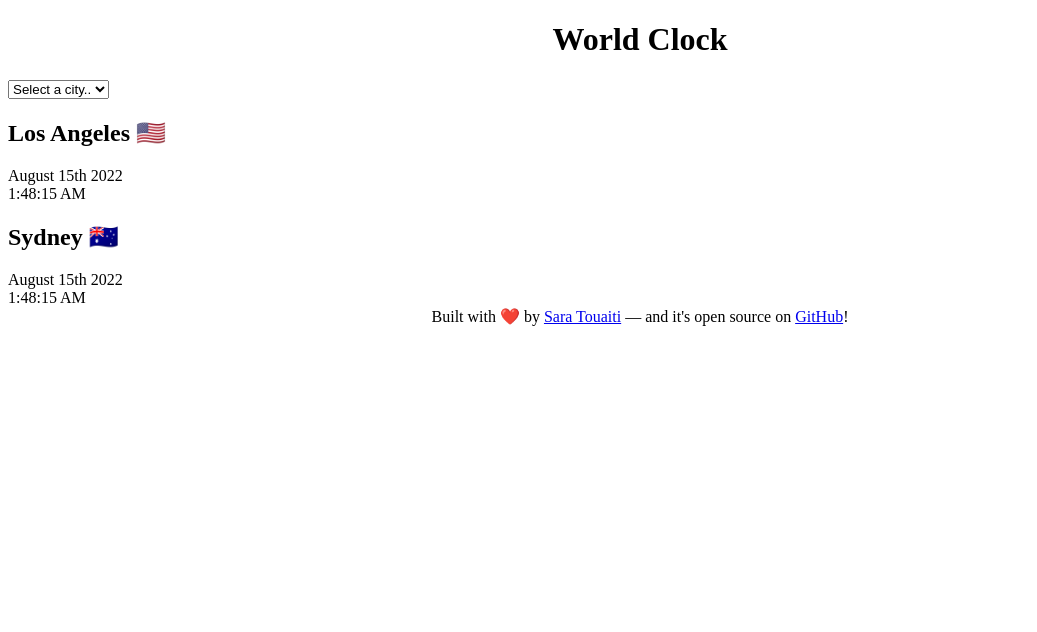
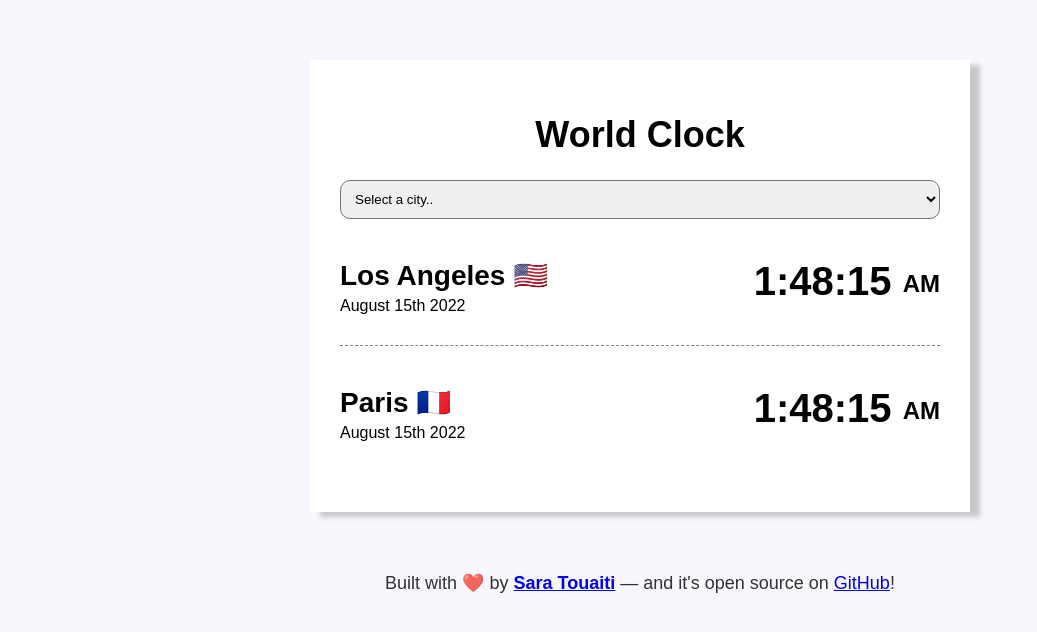
Before and after one commit to SarahTouaiti/World-Clock, a plain HTML site: page index.html in a window 1280 px wide. Shown: the whole page, without its empty margins (0-1037 px from the left). Drawn offline with Linux system fonts and the light colour scheme.

Commit message:
styled the project with css

```diff
--- a/css/styles.css
+++ b/css/styles.css
@@ -1,6 +1,52 @@
+body {
+  background-color: #f9f7fe;
+  font-family: sans-serif;
+}
+.container {
+  max-width: 600px;
+  margin: 60px auto;
+  background-color: white;
+  padding: 30px;
+  box-shadow: 10px 5px 5px rgba(0, 0, 0, 0.2);
+}
+.city {
+  display: flex;
+  justify-content: space-between;
+  margin: 10px 0;
+  padding: 30px 0;
+  border-bottom: 1px dashed gray;
+}
+.city:last-child {
+  border: none;
+}
+.time {
+  font-size: 40px;
+  font-weight: bold;
+}
+.time small {
+  font-size: 24px;
+  line-height: 36px;
+  vertical-align: middle;
+}
 h1 {
   text-align: center;
+  font-size: 36px;
+}
+h2 {
+  margin: 0 0 5px;
+  font-size: 28px;
+}
+select {
+  display: block;
+  width: 100%;
+  padding: 10px;
+  border-radius: 10px;
 }
 footer {
   text-align: center;
+  font-size: 18px;
+  color: rgba(0, 0, 0, 0.8);
 }
+.name {
+  font-weight: bold;
+}
--- a/index.html
+++ b/index.html
@@ -16,19 +16,24 @@
         <option value="">Auckland</option>
       </select>
       <div class="city">
-        <h2>Los Angeles 🇺🇸</h2>
-        <div class="date">August 15th 2022</div>
-        <div class="time">1:48:15 AM</div>
+        <div>
+          <h2>Los Angeles 🇺🇸</h2>
+          <div class="date">August 15th 2022</div>
+        </div>
+        <div class="time">1:48:15 <small> AM </small></div>
       </div>
       <div class="city">
-        <h2>Sydney 🇦🇺</h2>
-        <div class="date">August 15th 2022</div>
-        <div class="time">1:48:15 AM</div>
+        <div>
+          <h2>Paris 🇫🇷</h2>
+          <div class="date">August 15th 2022</div>
+        </div>
+        <div class="time">1:48:15 <small> AM </small></div>
       </div>
     </div>
     <footer>
       Built with ❤️ by
       <a
+        class="name"
         href="https://www.shecodes.io/graduates/156755-sara-touaiti"
         target="_blank"
         >Sara Touaiti</a
```
